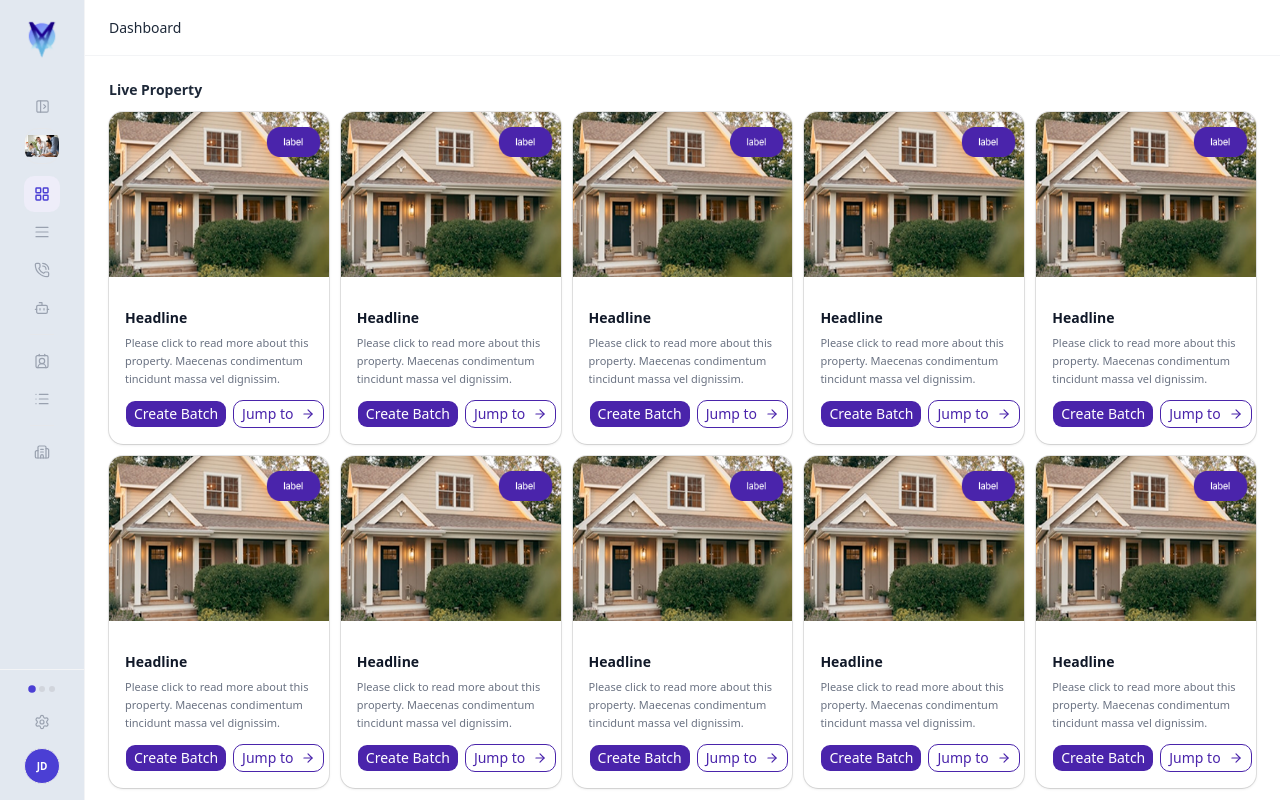
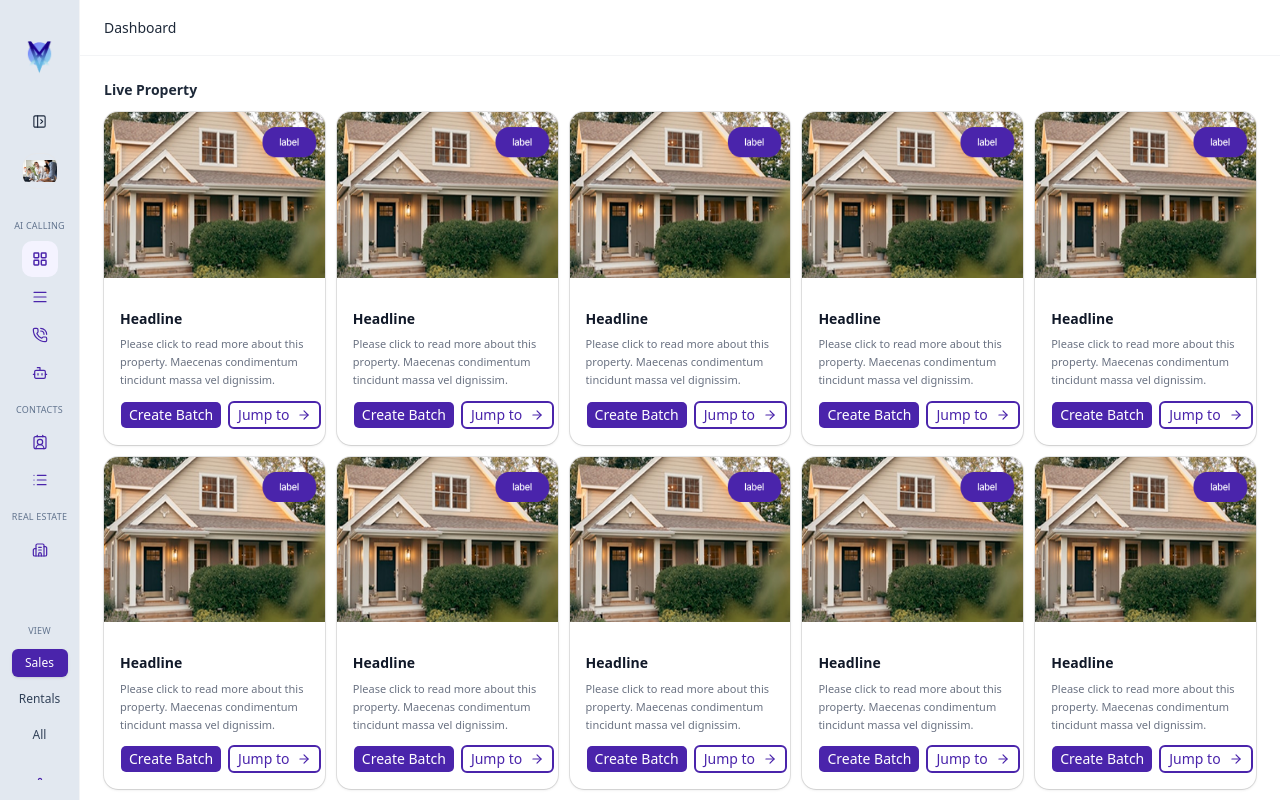
Before and after one commit to affan107/Next-Js-task, a Next.js app: page /dashboard in a window 1280 px wide. Both pictures are taken after a click on the button 228 px from the left and 30 px from the top of the page. Built offline with nearby package versions, Linux system fonts and the light colour scheme.

Commit message:
dashboard ui updated

```diff
--- a/src/app/dashboard/components/Sidebar.jsx
+++ b/src/app/dashboard/components/Sidebar.jsx
@@ -25,7 +25,6 @@ import {
 import { cn } from "@/lib/utils";
 import Image from "next/image";
 
-// ─── Nav structure ────────────────────────────────────────────────────────────
 const navSections = [
   {
     label: "AI Calling",
@@ -53,35 +52,27 @@ const navSections = [
 
 const VIEW_OPTIONS = ["Sales", "Rentals", "All"];
 
-// ─── Reusable NavItem ─────────────────────────────────────────────────────────
 function NavItem({ icon: Icon, label, href, expanded, isActive }) {
   const inner = (
     <Link
       href={href}
       className={cn(
-        "flex items-center gap-3 rounded-lg transition-all duration-150 group/navitem",
+        "text-slate-800 flex items-center gap-3 rounded-lg transition-all duration-150 group/navitem",
         expanded ? "w-full px-3 py-2" : "w-9 h-9 justify-center mx-auto",
-        isActive
-          ? "bg-[#EEEDF9] text-[#4B3FD4]"
-          : "text-gray-500 hover:bg-gray-100 hover:text-gray-700",
+        isActive ? "bg-[#F4F3FF]" : "text-slate-800",
       )}
     >
       <Icon
         size={16}
         strokeWidth={isActive ? 2.2 : 1.8}
-        className={cn(
-          "shrink-0 transition-colors",
-          isActive
-            ? "text-[#4B3FD4]"
-            : "text-gray-400 group-hover/navitem:text-gray-600",
-        )}
+        className="shrink-0 text-[#4A24AB]"
       />
       {expanded && (
         <span
           className={cn(
             "text-sm leading-none whitespace-nowrap",
             isActive
-              ? "font-semibold text-[#4B3FD4]"
+              ? "font-semibold text-[#4A24AB]"
               : "font-medium text-gray-600",
           )}
         >
@@ -104,7 +95,6 @@ function NavItem({ icon: Icon, label, href, expanded, isActive }) {
   return inner;
 }
 
-// ─── Main Sidebar ─────────────────────────────────────────────────────────────
 export default function Sidebar() {
   const pathname = usePathname();
   const [expanded, setExpanded] = useState(true);
@@ -115,9 +105,9 @@ export default function Sidebar() {
     <TooltipProvider delayDuration={150}>
       <aside
         className={cn(
-          "relative flex flex-col h-screen bg-slate-200 border-r border-gray-100 shrink-0 z-20 overflow-hidden",
-          "transition-all duration-300 ease-in-out",
-          expanded ? "w-[255px]" : "w-[85px]",
+          "relative flex flex-col h-screen max-w-xs pt-5 pb-5 gap-2.5 border-r border-gray-100 bg-slate-200 shrink-0 z-20 overflow-hidden",
+          "transition-[width] duration-300 ease-in-out",
+          expanded ? "w-64" : "w-20",
         )}
       >
         <div
@@ -126,7 +116,6 @@ export default function Sidebar() {
             !expanded && "flex-col gap-2 items-center",
           )}
         >
-          {/* Logo */}
           <Link
             href="/dashboard"
             className="flex items-center gap-0.5 select-none shrink-0"
@@ -158,7 +147,7 @@ export default function Sidebar() {
             <TooltipTrigger asChild>
               <button
                 onClick={() => setExpanded((v) => !v)}
-                className="flex items-center justify-center w-7 h-7 rounded-md text-gray-400 hover:bg-gray-100 hover:text-gray-700 transition-all duration-150 shrink-0"
+                className="flex items-center justify-center w-7 h-7 rounded-md text-slate-800  transition-all duration-150 shrink-0"
               >
                 {expanded ? (
                   <PanelLeftClose size={15} strokeWidth={1.8} />
@@ -173,14 +162,12 @@ export default function Sidebar() {
           </Tooltip>
         </div>
 
-        {/* ── Team selector ───────────────────────────────── */}
         <div
           className={cn("px-2 mb-2", !expanded && "px-2 flex justify-center")}
         >
           {expanded ? (
             <button className="flex items-center gap-2 w-full rounded-xl hover:bg-slate-300 px-2 py-1.5 transition-all group">
-              {/* Team image */}
-              <div className="w-9 h-9 rounded-xl overflow-hidden shrink-0 border border-gray-200 flex items-center justify-center">
+              <div className="w-9 h-9 rounded-xl overflow-hidden shrink-0 border  flex items-center justify-center">
                 <Image
                   src="/team.jpg"
                   alt="Team"
@@ -196,11 +183,11 @@ export default function Sidebar() {
                 <span className="text-xs font-semibold text-gray-800 leading-tight">
                   Team
                 </span>
-                <span className="text-[10px] text-gray-400 leading-tight">
+                <span className="text-[10px] text-slate-500 leading-tight">
                   Team name
                 </span>
               </div>
-              <ChevronDown size={13} className="text-gray-400 shrink-0" />
+              <ChevronDown size={13} className="text-slate-500 shrink-0" />
             </button>
           ) : (
             <div className="w-9 h-9 rounded-xl overflow-hidden shrink-0 border border-gray-200 flex items-center justify-center">
@@ -218,20 +205,19 @@ export default function Sidebar() {
           )}
         </div>
 
-        {/* ══════════════════════════════════════════════════
-            SCROLLABLE NAV
-        ══════════════════════════════════════════════════ */}
-        <nav className="flex-1 overflow-y-auto overflow-x-hidden px-2 py-1 space-y-1">
+        <nav className="flex flex-col px-2 py-1 space-y-1 overflow-y-auto overflow-x-hidden">
           {navSections.map((section, si) => (
             <div key={section.label}>
-              {/* Section label (expanded) or thin divider (collapsed) */}
-              {expanded ? (
-                <p className="text-[10px] font-semibold uppercase tracking-widest text-gray-400 px-2 pt-3 pb-1 select-none">
+              <p
+                className={cn(
+                  "uppercase text-slate-500 select-none",
+                  expanded
+                    ? "text-[10px] font-semibold tracking-widest px-2 pt-3 pb-1"
+                    : "text-[9px] font-medium text-center py-2 tracking-wide",
+                )}
+              >
                 {section.label}
               </p>
-              ) : (
-                si > 0 && <div className="w-6 h-px bg-gray-200 mx-auto my-2" />
-              )}
 
               <div className="flex flex-col gap-0.5">
                 {section.items.map(({ icon, label, href }) => {
@@ -251,15 +237,10 @@ export default function Sidebar() {
               </div>
             </div>
           ))}
-        </nav>
 
-        {/* ══════════════════════════════════════════════════
-            BOTTOM — View / Admin / User
-        ══════════════════════════════════════════════════ */}
-        <div className="border-t border-gray-100 pt-3 pb-4 px-3">
+          <div className="mt-10 pt-3 pb-4 px-3">
             {expanded ? (
               <div className="flex flex-col gap-3">
-              {/* ── View toggle ── */}
                 <div className="flex flex-col gap-1.5">
                   <span className="text-[10px] font-semibold uppercase tracking-widest text-gray-400 select-none">
                     View
@@ -272,7 +253,7 @@ export default function Sidebar() {
                         className={cn(
                           "flex-1 text-xs font-medium py-1.5 rounded-md transition-all duration-150",
                           activeView === v
-                          ? "bg-[#4B3FD4] text-white shadow-sm"
+                            ? "bg-[#4A24AB] text-white shadow-sm"
                             : "text-gray-500 hover:text-gray-700",
                         )}
                       >
@@ -282,53 +263,38 @@ export default function Sidebar() {
                   </div>
                 </div>
 
-              {/* ── Agent / Team pill toggle ── */}
                 <div className="flex items-center gap-2">
-                <span
-                  className={cn(
-                    "text-xs font-medium",
-                    !teamMode ? "text-gray-800" : "text-gray-400",
-                  )}
-                >
+                  <span className="text-slate-800 text-xs font-medium">
                     Agent
                   </span>
                   <button
                     onClick={() => setTeamMode((v) => !v)}
-                  className={cn(
-                    "relative w-10 h-5 rounded-full transition-colors duration-200 shrink-0",
-                    teamMode ? "bg-[#4B3FD4]" : "bg-gray-200",
-                  )}
+                    className="relative w-10 h-5 rounded-full transition-colors duration-200 shrink-0 bg-slate-300"
                   >
                     <span
                       className={cn(
                         "absolute top-0.5 w-4 h-4 rounded-full bg-white shadow-sm transition-all duration-200",
-                      teamMode ? "left-[22px]" : "left-0.5",
+                        teamMode ? "left-5.5" : "left-0.5",
                       )}
                     />
                   </button>
-                <span
-                  className={cn(
-                    "text-xs font-medium",
-                    teamMode ? "text-gray-800" : "text-gray-400",
-                  )}
-                >
+                  <span className="text-slate-800 text-xs font-medium">
                     Team
                   </span>
                 </div>
 
-              {/* ── Admin ── */}
                 <div className="flex flex-col gap-0.5">
                   <span className="text-[10px] font-semibold uppercase tracking-widest text-gray-400 select-none mb-0.5">
                     Admin
                   </span>
                   <Link
-                  href="/dashboard/settings"
+                    href="/dashboard"
                     className="flex items-center gap-2.5 px-2 py-2 rounded-lg text-gray-500 hover:bg-gray-100 hover:text-gray-800 transition-all"
                   >
                     <Settings
                       size={15}
                       strokeWidth={1.8}
-                    className="text-gray-400 shrink-0"
+                      className="text-[#4A24AB]"
                     />
                     <span className="text-sm font-medium text-gray-600">
                       Settings
@@ -336,11 +302,10 @@ export default function Sidebar() {
                   </Link>
                 </div>
 
-              {/* ── User row ── */}
                 <button className="flex items-center gap-2.5 w-full rounded-xl hover:bg-gray-50 px-1 py-1.5 transition-all group">
-                <div className="w-9 h-9 rounded-full overflow-hidden border border-gray-200 shrink-0 bg-[#4B3FD4] flex items-center justify-center">
+                  <div className="w-9 h-9 rounded-full overflow-hidden border border-gray-200 shrink-0 bg-[#4A24AB] flex items-center justify-center">
                     <Image
-                    src="/user-avatar.jpg"
+                      src="/johnDoe.png"
                       alt="John Doe"
                       width={36}
                       height={36}
@@ -365,60 +330,47 @@ export default function Sidebar() {
                 </button>
               </div>
             ) : (
-            /* ── Collapsed bottom ───────────────────────── */
               <div className="flex flex-col items-center gap-2">
-              {/* Active view dots */}
-              <Tooltip>
-                <TooltipTrigger asChild>
-                  <div className="flex gap-1 py-1 cursor-default">
+                <p className="uppercase text-[9px] font-medium text-center tracking-wide text-slate-500">
+                  View
+                </p>
+                <div className="w-20 h-28.5 flex flex-col items-center p-1 gap-2">
                   {VIEW_OPTIONS.map((v) => (
                     <button
                       key={v}
                       onClick={() => setActiveView(v)}
                       className={cn(
-                          "w-1.5 h-1.5 rounded-full transition-all duration-150",
+                        "w-14 h-7 text-xs font-medium py-1 rounded-sm transition-all duration-150",
                         activeView === v
-                            ? "bg-[#4B3FD4] scale-125"
-                            : "bg-gray-300 hover:bg-gray-400",
+                          ? "bg-[#4A24AB] text-white shadow-sm"
+                          : "bg-brand-50 text-slate-700",
                       )}
-                      />
+                    >
+                      {v}
+                    </button>
                   ))}
                 </div>
-                </TooltipTrigger>
-                <TooltipContent side="right" className="text-xs">
-                  View: {activeView}
-                </TooltipContent>
-              </Tooltip>
 
-              {/* Settings */}
-              <Tooltip>
-                <TooltipTrigger asChild>
-                  <Link
-                    href="/dashboard/settings"
-                    className="flex items-center justify-center w-9 h-9 rounded-lg text-gray-400 hover:bg-gray-100 hover:text-gray-700 transition-all"
-                  >
+                <div className="flex items-center justify-center w-9 h-9 rounded-lg text-[#4A24AB]">
                   <Settings size={16} strokeWidth={1.8} />
-                  </Link>
-                </TooltipTrigger>
-                <TooltipContent side="right" className="text-xs">
-                  Settings
-                </TooltipContent>
-              </Tooltip>
+                </div>
 
-              {/* User avatar */}
-              <Tooltip>
-                <TooltipTrigger asChild>
-                  <button className="w-9 h-9 rounded-full overflow-hidden border border-gray-200 hover:border-[#4B3FD4] transition-all bg-[#4B3FD4] flex items-center justify-center">
-                    <span className="text-white text-[10px] font-bold">JD</span>
-                  </button>
-                </TooltipTrigger>
-                <TooltipContent side="right" className="text-xs">
-                  John Doe · John.doe@domain.com
-                </TooltipContent>
-              </Tooltip>
+                <div className="w-9 h-9 rounded-full overflow-hidden shrink-0 bg-[#4A24AB] flex items-center justify-center">
+                  <Image
+                    src="/johnDoe.png"
+                    alt="John Doe"
+                    width={36}
+                    height={36}
+                    className="object-cover"
+                    onError={(e) => {
+                      e.currentTarget.style.display = "none";
+                    }}
+                  />
+                </div>
               </div>
             )}
           </div>
+        </nav>
       </aside>
     </TooltipProvider>
   );
--- /dev/null
+++ b/src/app/dashboard/liveProperty/PropertyCard.jsx
@@ -0,0 +1,89 @@
+"use client";
+
+import Image from "next/image";
+import { Button } from "@/components/ui/button";
+import { Card } from "@/components/ui/card";
+import { ArrowRight, CalendarPlus } from "lucide-react";
+import { cn } from "@/lib/utils";
+import { DropdownMenu, DropdownMenuTrigger, DropdownMenuContent, DropdownMenuItem } from "@/components/ui/dropdown-menu";
+import { AlignJustify, PhoneCall, ContactRound} from "lucide-react";
+
+/**
+ * PropertyCard
+ *
+ * Props:
+ *  - image: string (src)
+ *  - headline: string
+ *  - description: string
+ *  - onCreateEvent: () => void
+ *  - onJump: () => void
+ *  - className: string (optional)
+ */
+export default function PropertyCard({
+  image = "/house.png",
+  headline = "Headline",
+  description = "Please click to read more about this property. Maecenas condimentum tincidunt.",
+  onCreateEvent,
+  onJump,
+  className,
+}) {
+  return (
+    <Card
+      className={cn(
+        "w-full overflow-hidden rounded-xl border-0 shadow-sm transition-shadow duration-200 bg-white ",
+      )}
+    >
+      {/* Image*/}
+      <div className="relative aspect-[4/3] overflow-hidden bg-gray-100">
+        <Image src={image} alt={headline} fill className="object-contained" />
+      </div>
+
+      {/* Content */}
+      <div className="flex flex-col p-4 gap-2">
+        <h3 className="text-sm font-semibold text-gray-900 leading-tight line-clamp-1">
+          {headline}
+        </h3>
+        <p className="text-[11px] text-gray-500 leading-relaxed line-clamp-3 flex-1">
+          {description}
+        </p>
+
+        {/* Actions */}
+        <div className="flex items-center gap-1.5 mt-1">
+          <Button
+            size="sm"
+            onClick={onCreateEvent}
+            className="flex-1 h-7 text-sm font-medium bg-[#4A24AB] text-[#FFFFFF] rounded-sm px-2"
+          >
+            Create Batch
+          </Button>
+          <DropdownMenu>
+            <DropdownMenuTrigger asChild>
+              <Button
+                size="sm"
+                onClick={onJump}
+                className="flex-1 h-7 text-sm font-medium border-2 border-[#4A24AB] bg-white text-[#4A24AB] rounded-sm px-2"
+              >
+                Jump to
+                <ArrowRight size={11} className="ml-1 shrink-0" />
+              </Button>
+            </DropdownMenuTrigger>
+            <DropdownMenuContent className="w-56 p-1">
+              <DropdownMenuItem className="text-sm font-medium">
+                <AlignJustify className="text-[#4A24AB]" />
+                Batches
+              </DropdownMenuItem>
+              <DropdownMenuItem className="text-sm font-medium">
+                <PhoneCall className="text-[#4A24AB]" />
+                Calls
+              </DropdownMenuItem>
+              <DropdownMenuItem className="text-sm font-medium">
+                <ContactRound className="text-[#4A24AB]" />
+                Contacts
+              </DropdownMenuItem>
+            </DropdownMenuContent>
+          </DropdownMenu>
+        </div>
+      </div>
+    </Card>
+  );
+}
--- /dev/null
+++ b/src/app/dashboard/liveProperty/PropertyGrid.jsx
@@ -0,0 +1,121 @@
+"use client";
+
+import PropertyCard from "./PropertyCard";
+
+// Mock data
+const MOCK_PROPERTIES = [
+  {
+    id: 1,
+    //image: "/house.png",
+    badge: "Active",
+    headline: "Headline",
+    description:
+      "Please click to read more about this property. Maecenas condimentum tincidunt massa vel dignissim.",
+  },
+  {
+    id: 2,
+    //image: "/properties/house2.jpg",
+    badge: "New",
+    headline: "Headline",
+    description:
+      "Please click to read more about this property. Maecenas condimentum tincidunt massa vel dignissim.",
+  },
+  {
+    id: 3,
+    //image: "/properties/house3.jpg",
+    badge: "Active",
+    headline: "Headline",
+    description:
+      "Please click to read more about this property. Maecenas condimentum tincidunt massa vel dignissim.",
+  },
+  {
+    id: 4,
+    //image: "/properties/house4.jpg",
+    badge: "Active",
+    headline: "Headline",
+    description:
+      "Please click to read more about this property. Maecenas condimentum tincidunt massa vel dignissim.",
+  },
+  {
+    id: 5,
+    //image: "/properties/house5.jpg",
+    badge: "Inactive",
+    headline: "Headline",
+    description:
+      "Please click to read more about this property. Maecenas condimentum tincidunt massa vel dignissim.",
+  },
+  {
+    id: 6,
+    //image: "/properties/house6.jpg",
+    badge: "Active",
+    headline: "Headline",
+    description:
+      "Please click to read more about this property. Maecenas condimentum tincidunt massa vel dignissim.",
+  },
+  {
+    id: 7,
+    //image: "/properties/house7.jpg",
+    badge: "New",
+    headline: "Headline",
+    description:
+      "Please click to read more about this property. Maecenas condimentum tincidunt massa vel dignissim.",
+  },
+  {
+    id: 8,
+    //image: "/properties/house8.jpg",
+    badge: "Active",
+    headline: "Headline",
+    description:
+      "Please click to read more about this property. Maecenas condimentum tincidunt massa vel dignissim.",
+  },
+  {
+    id: 9,
+    //image: "/properties/house9.jpg",
+    badge: "Active",
+    headline: "Headline",
+    description:
+      "Please click to read more about this property. Maecenas condimentum tincidunt massa vel dignissim.",
+  },
+  {
+    id: 10,
+    //image: "/properties/house10.jpg",
+    badge: "Active",
+    headline: "Headline",
+    description:
+      "Please click to read more about this property. Maecenas condimentum tincidunt massa vel dignissim.",
+  },
+];
+
+/**
+ * PropertyGrid
+ *
+ * Props:
+ *  - properties: array of property objects (optional, falls back to mock data)
+ *  - title: string (section heading)
+ */
+export default function PropertyGrid({
+  properties = MOCK_PROPERTIES,
+  title = "Live Property",
+}) {
+  return (
+    <section className="space-y-3">
+      <div className="flex items-center justify-between">
+        <h2 className="text-sm font-semibold text-gray-800">{title}</h2>
+      </div>
+
+      <div className="grid gap-3 grid-cols-[repeat(auto-fit,minmax(200px,1fr))]">
+        {properties.map((property) => (
+          <PropertyCard
+            key={property.id}
+            image={property.image}
+            badge={property.badge}
+            headline={property.headline}
+            description={property.description}
+            onCreateEvent={() => console.log("Create event for", property.id)}
+            onJump={() => console.log("Jump to", property.id)}
+          />
+        ))}
+      </div>
+    </section>
+  );
+}
--- a/src/app/dashboard/page.js
+++ b/src/app/dashboard/page.js
@@ -1,4 +1,4 @@
-import PropertyGrid from "./properties/PropertyGrid";
+import PropertyGrid from "./liveProperty/PropertyGrid";
 import StatsGrid from "./stats/StatsGrid";
 import AvgCallDurationChart from "./analytics/Avgcalldurationchart";
 import BotUsageChart from "./analytics/Botusagechart";
--- a/src/app/layout.js
+++ b/src/app/layout.js
@@ -1,5 +1,12 @@
 import { Geist, Geist_Mono, Inter } from "next/font/google";
 import "./globals.css";
+
+export const metadata = {
+  title: "Vox Works",
+  icons: {
+    icon: "/logo.png",
+  },
+};
 
 const inter = Inter({
   subsets: ["latin"],
```
Also changed, not shown: public/johnDoe.png (added). Lines whose indentation alone changed are shown as unchanged.
